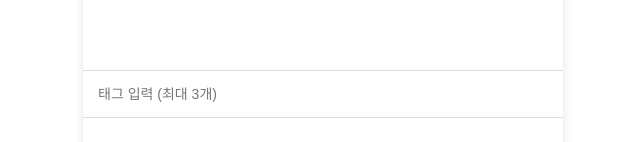
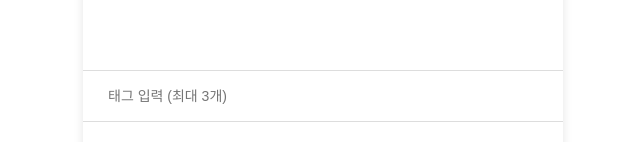
Before and after one commit to aong13/Addit-web, a React (Create React App) app: page /upload/relay in a window 1280 px wide. Shown: the part 208-350 px from the top of the page, without its empty margins (317-957 px from the left). Built offline with nearby package versions, Linux system fonts and the light colour scheme; a web font is replaced by a local one.

Commit message:
:sparkles: feat: 해쉬태그 자동 자름 처리

```diff
--- a/src/components/TagInput.jsx
+++ b/src/components/TagInput.jsx
@@ -5,7 +5,7 @@ const TagInput = ({ tags = [], onChange, editMode = true }) => {
   const [inputValue, setInputValue] = useState("");
 
   const addTag = (value) => {
-    const trimmedValue = value.trim();
+    const trimmedValue = value.trim().replace(/^#/, ""); // # 제거
     if (
       trimmedValue.length > 0 && // 빈 값 제외
       tags.length < 3 && // 태그 최대 3개
@@ -62,7 +62,7 @@ const TagInput = ({ tags = [], onChange, editMode = true }) => {
 const TagContainer = styled.div`
   border-top: 1px solid #ddd;
   border-bottom: 1px solid #ddd;
-  padding: 10px;
+  padding: 12px 20px;
 `;
 
 const TagInputWrapper = styled.div`
@@ -77,7 +77,7 @@ const Tag = styled.div`
   align-items: center;
   justify-content: space-between;
   padding: 6px 12px;
-  background-color: #e0e0e0;
+  background-color: #e7edff;
   border-radius: 20px;
   font-size: 14px;
   color: #333;
```
